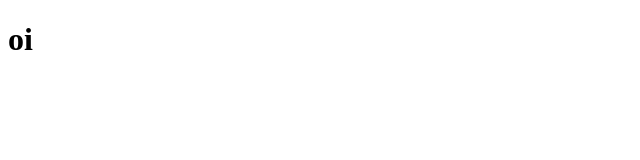
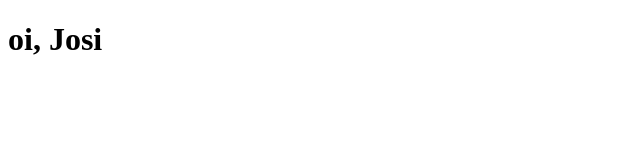
Before and after one commit to JosiTargetq/catalogo-filmes, a plain HTML site: page index.html in a window 1280 px wide. Shown: the whole page, without its empty margins (0-640 px from the left). Drawn offline with Linux system fonts and the light colour scheme.

Commit message:
chore: prova de deploy automatico

```diff
--- a/index.html
+++ b/index.html
@@ -6,6 +6,6 @@
   <title>Catálogo de Filmes</title>
 </head>
 <body>
-  <h1>oi</h1>
+  <h1>oi, Josi</h1>
 </body>
 </html>
```
